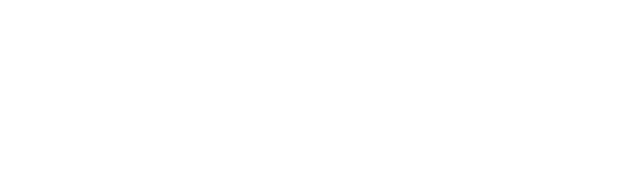
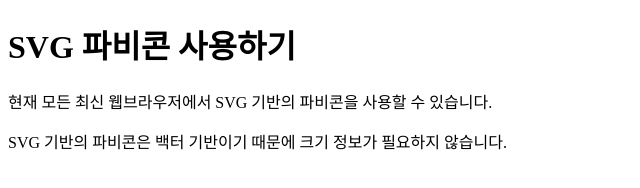
Before and after one commit to hyun9758/rwd, a website: page docs/learn/svg-favicon/svg-favicon.html in a window 1280 px wide. Shown: the whole page, without its empty margins (0-640 px from the left). Drawn offline with Linux system fonts and the light colour scheme.

Commit message:
SVG 파비콘 사용하기(라이트다크 모드)

```diff
--- a/docs/learn/svg-favicon/svg-favicon.html
+++ b/docs/learn/svg-favicon/svg-favicon.html
@@ -1 +1,17 @@
-<!-- SVG 파비콘 -->
+<!DOCTYPE html>
+<html lang="en">
+
+<head>
+  <meta charset="UTF-8" />
+  <meta name="viewport" content="width=device-width, initial-scale=1.0" />
+  <title>SVG 파비콘</title>
+  <link rel="icon" href="sun-cloud.svg" />
+  <script src="svg-favicon.js" defer></script>
+
+<body>
+  <h1>SVG 파비콘 사용하기</h1>
+  <p>현재 모든 최신 웹브라우저에서 SVG 기반의 파비콘을 사용할 수 있습니다.</p>
+  <p>SVG 기반의 파비콘은 백터 기반이기 때문에 크기 정보가 필요하지 않습니다.</p>
+</body>
+
+</html>
```
